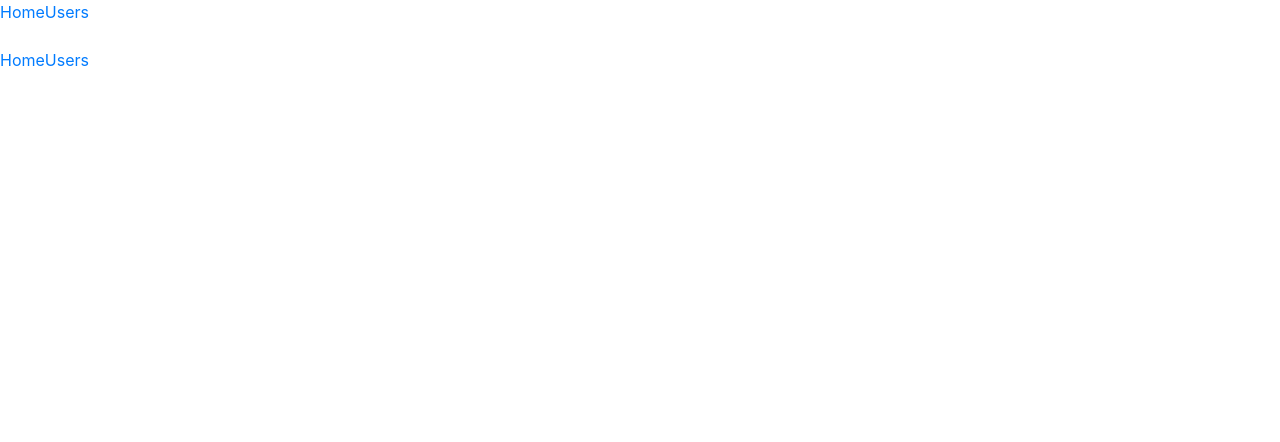
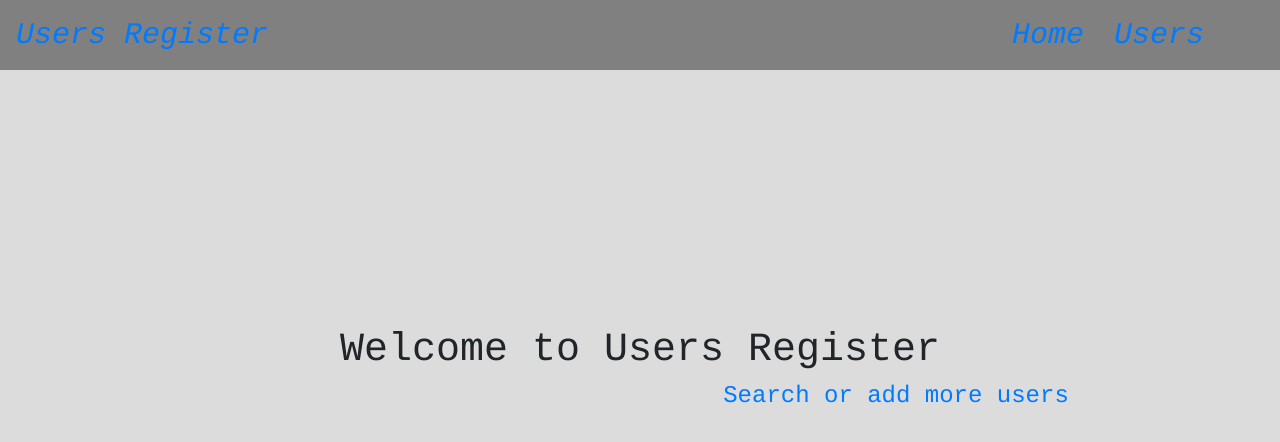
Before and after one commit to danielemanuel/users_register, an Angular app: page /home in a window 1280 px wide. Shown: the top 442 px of the page. Built offline with nearby package versions, Linux system fonts and the light colour scheme.

Commit message:
* home page component ready * css implented * routing between pages iplemented

```diff
--- a/src/app/app.component.css
+++ b/src/app/app.component.css
@@ -0,0 +1,15 @@
+.navbar {
+    background-color: grey;
+    height: 70px;
+    font-style: oblique;
+    font-family:Courier, Monaco, monospace;
+    font-size: 30px;
+}
+
+.links {
+   padding-right: 60px;
+}
+
+.home {
+    padding-right: 30px;
+}
--- a/src/app/app.component.html
+++ b/src/app/app.component.html
@@ -1,3 +1,11 @@
-<div>
-  <app-home></app-home>
-</div>
+
+<div class = 'navbar'>
+  <a href='#'>Users Register </a>
+    <ul class = "nav navbar-nav">
+       <li class = "links">
+          <a  class = "home" routerLink='/home'>Home</a>
+          <a  class = "users" routerLink='/users'>Users</a>
+       </li>
+    </ul>
+ </div>
+    <router-outlet></router-outlet>
--- a/src/app/home/home.component.css
+++ b/src/app/home/home.component.css
@@ -0,0 +1,123 @@
+.home-page {
+    position: fixed;
+    height: 100%;
+    width: 100%;
+    background-color: #DCDCDC;
+    font-family:Courier, Monaco, monospace;
+    margin-top: 0px;
+    font-size: 21px;
+    text-align: center;
+    animation: fadein 5s;
+    -moz-animation: fadein 5s;
+    -webkit-animation: fadein 5s;
+    -o-animation: fadein 5s;
+  }
+
+  .link {
+    margin-left: 40%;
+
+  }
+
+  .link:hover {
+    color: grey;
+    font-size: 150%;
+  }
+  .welcomeMessage {
+    padding-top: 20%;
+  }
+
+ /* Fade in animation frames */
+
+  @keyframes slideInFromLeft {
+    0% {
+      transform: translateX(-100%);
+    }
+    100% {
+      transform: translateX(0);
+    }
+  }
+
+  .navbar {
+    animation: 1s ease-out 0s 1 slideInFromLeft;
+    background: red;
+    padding: 30px;
+  }
+
+  @keyframes fadein {
+    from {
+        opacity:0;
+    }
+    to {
+        opacity:1;
+    }
+  }
+  @-moz-keyframes fadein {
+    from {
+        opacity:0;
+    }
+    to {
+        opacity:1;
+    }
+  }
+  @-webkit-keyframes fadein {
+    from {
+        opacity:0;
+    }
+    to {
+        opacity:1;
+    }
+  }
+  @-o-keyframes fadein {
+    from {
+        opacity:0;
+    }
+    to {
+        opacity: 1;
+    }
+  }
+
+  .other {
+    position: fixed;
+    min-width: 100%;
+    min-height: 100%;
+    background: red;
+    margin-top: 25px;
+    font-size: 21px;
+    text-align: center;
+    animation: fadein 2s;
+    -moz-animation: fadein 2s;
+    -webkit-animation: fadein 2s;
+    -o-animation: fadein 2s;
+  }
+  @keyframes fadein {
+    from {
+        opacity:0;
+    }
+    to {
+        opacity:1;
+    }
+  }
+  @-moz-keyframes fadein {
+    from {
+        opacity:0;
+    }
+    to {
+        opacity:1;
+    }
+  }
+  @-webkit-keyframes fadein {
+    from {
+        opacity:0;
+    }
+    to {
+        opacity:1;
+    }
+  }
+  @-o-keyframes fadein {
+    from {
+        opacity:0;
+    }
+    to {
+        opacity: 1;
+    }
+  }
--- a/src/app/home/home.component.html
+++ b/src/app/home/home.component.html
@@ -1,9 +1,4 @@
-<div>
-    <ul class = "nav navbar-nav">
-       <li class = "dropdown">
-          <a routerLink='/home'>Home</a>
-          <a routerLink='/users'>Users</a>
-       </li>
-    </ul>
- </div><br>
-    <router-outlet></router-outlet>
+<div class='home-page'>
+<h1 class='welcomeMessage'>{{ title }}</h1>
+<h4 class='link' > <a routerLink='/users'>{{ sendLink }}</a></h4>
+</div>
--- a/src/app/home/home.component.ts
+++ b/src/app/home/home.component.ts
@@ -6,7 +6,8 @@ import { Component, OnInit } from '@angular/core';
   styleUrls: ['./home.component.css']
 })
 export class HomeComponent implements OnInit {
-
+  title='Welcome to Users Register'
+  sendLink='Search or add more users'
   constructor() { }
 
   ngOnInit() {
```
